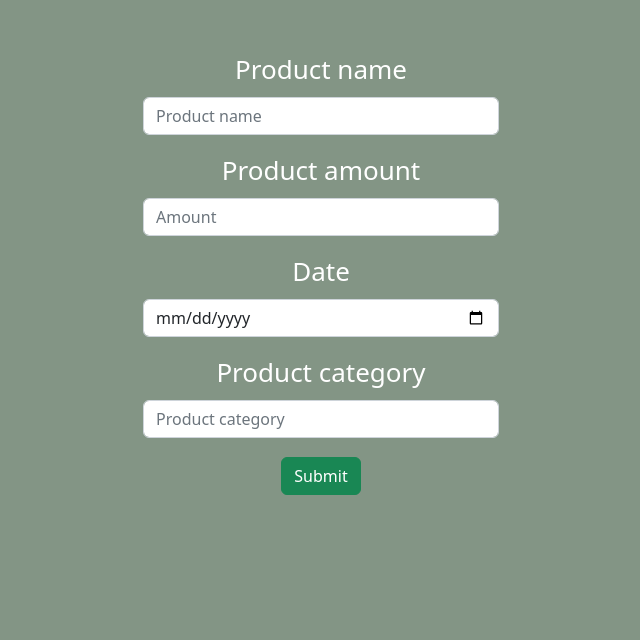
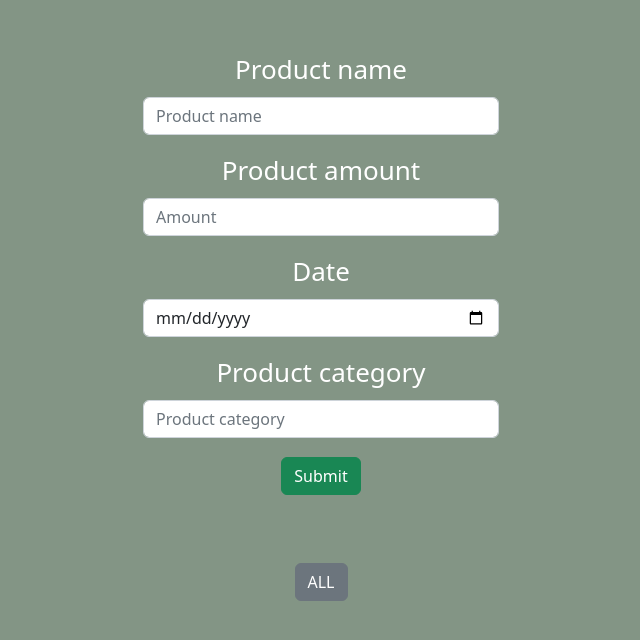
Before and after one commit to talebhammoude/FE21-JS3-taleb-hammoude-homework2, a React (Create React App) app in the folder homework2/: page / in a window 1280 px wide. Shown: the top 640 px of the page, without its empty margins (319-959 px from the left). Built offline with nearby package versions, Linux system fonts and the light colour scheme.

Commit message:
category buttons

```diff
--- a/homework2/src/App.js
+++ b/homework2/src/App.js
@@ -3,6 +3,7 @@ import './App.css';
 import Fridge from './Components/Fridge';
 import List from './Components/List';
 import { useState } from "react";
+import CategoryButtons from './Components/CategoryButtons';
 
 
 
@@ -41,13 +42,9 @@ function App() {
 
           })
 
-
-
         } else {
           alert("Fyll i alla fält för att kunna skicka in")
         }
-
-
     }
 
 
@@ -57,6 +54,7 @@ function App() {
     <div className="App">
       <header className="App-header">
        <Fridge handleSubmitFunc = {handleSubmit}/>
+       <CategoryButtons theData = {currentData}/>
        <List theData = {currentData}/>
       </header>
     </div>
--- /dev/null
+++ b/homework2/src/Components/CategoryButtons/index.js
@@ -0,0 +1,22 @@
+import "./styles.css";
+import Button from 'react-bootstrap/Button';
+
+function CategoryButtons(props) {
+  return (
+
+    <div className="catButtons">
+
+        <Button variant="secondary" >ALL</Button>{'  '}
+          {props.theData.map((e) => {
+            return (
+              <span>
+                 <Button variant="warning">{e.category}</Button>{'  '}
+              </span>
+            );
+          })}
+    </div>
+
+  );
+}
+
+export default CategoryButtons;
--- /dev/null
+++ b/homework2/src/Components/CategoryButtons/styles.css
@@ -0,0 +1,4 @@
+.catButtons{
+    padding-top: 15px;
+    padding-bottom: 20px;
+}
```
Lines whose indentation alone changed are shown as unchanged.
